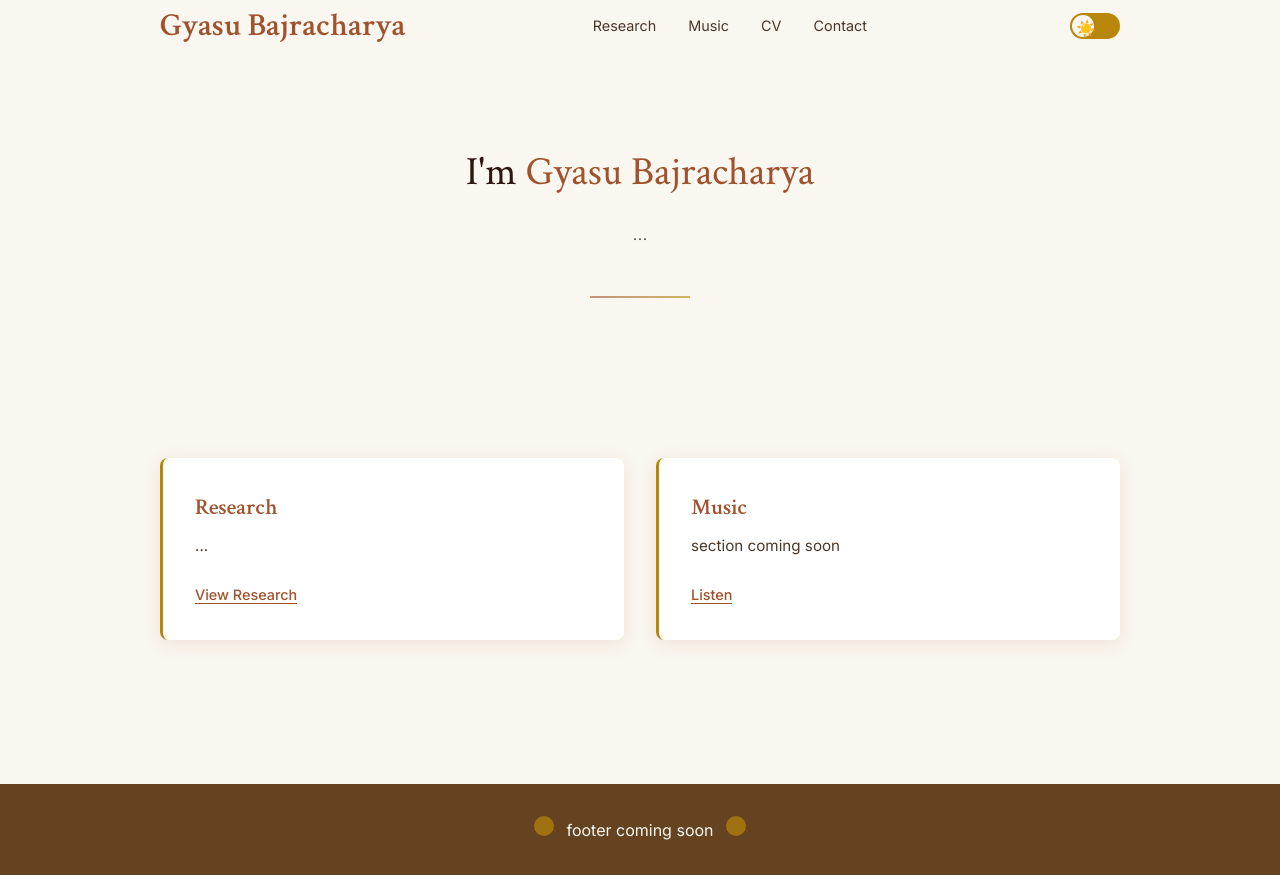
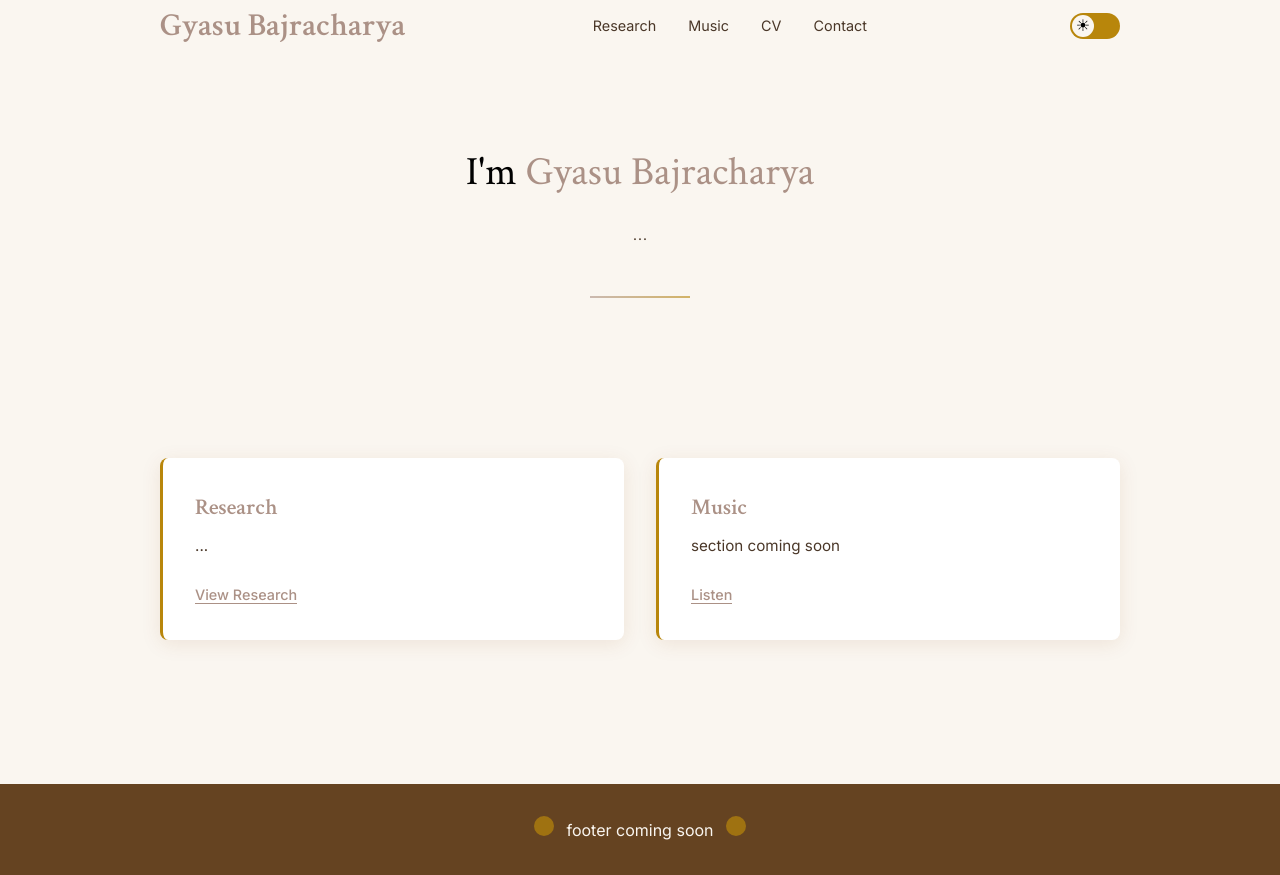
Before and after one commit to Gyasu/gyasu.github.io, a plain HTML site: page index.html in a window 1280 px wide. Drawn offline with Linux system fonts and the light colour scheme.

Commit message:
minor fix toggle button

```diff
--- a/index.html
+++ b/index.html
@@ -14,12 +14,12 @@
     }
 
     :root {
-      --brick-red: #a0522d;
+      --brick-red: #ab9186;
       --burnt-sienna: #8b4513;
       --deep-gold: #b8860b;
       --dark-wood: #654321;
       --warm-cream: #faf6f0;
-      --text-dark: #2c1810;
+      --text-dark: #000000;
       --text-medium: #4a3728;
       --shadow-light: rgba(139, 69, 19, 0.1);
     }
@@ -292,16 +292,21 @@
     }
 
     .icon {
-      position: absolute;
-      left: 6px;
-      top: 3px;
-      font-size: 16px;
-      pointer-events: none;
-      transition: transform 0.4s;
+    position: absolute;
+    left: 2px;          /* ➜ same offsets as the knob */
+    top: 2px;
+    width: 22px;        /* ➜ same size as the knob */
+    height: 22px;
+    display: flex;      /* flexbox centres the emoji */
+    align-items: center;
+    justify-content: center;
+    font-size: 16px;    /* fits comfortably inside 22 px */
+    pointer-events: none;
+    transition: transform 0.4s;
     }
 
-    input:checked + .slider {
-      background-color: var(--brick-red);
+    input:checked + .slider .icon {
+    transform: translateX(24px);
     }
 
     input:checked + .slider:before {
@@ -385,12 +390,12 @@
     function setTheme(dark) {
       if (dark) {
         body.classList.add('dark-mode');
-        icon.textContent = '🌑';
+        icon.textContent = '☾';
         toggle.checked = true;
         localStorage.setItem('theme', 'dark');
       } else {
         body.classList.remove('dark-mode');
-        icon.textContent = '☀️';
+        icon.textContent = '☀︎';
         toggle.checked = false;
         localStorage.setItem('theme', 'light');
       }
```
